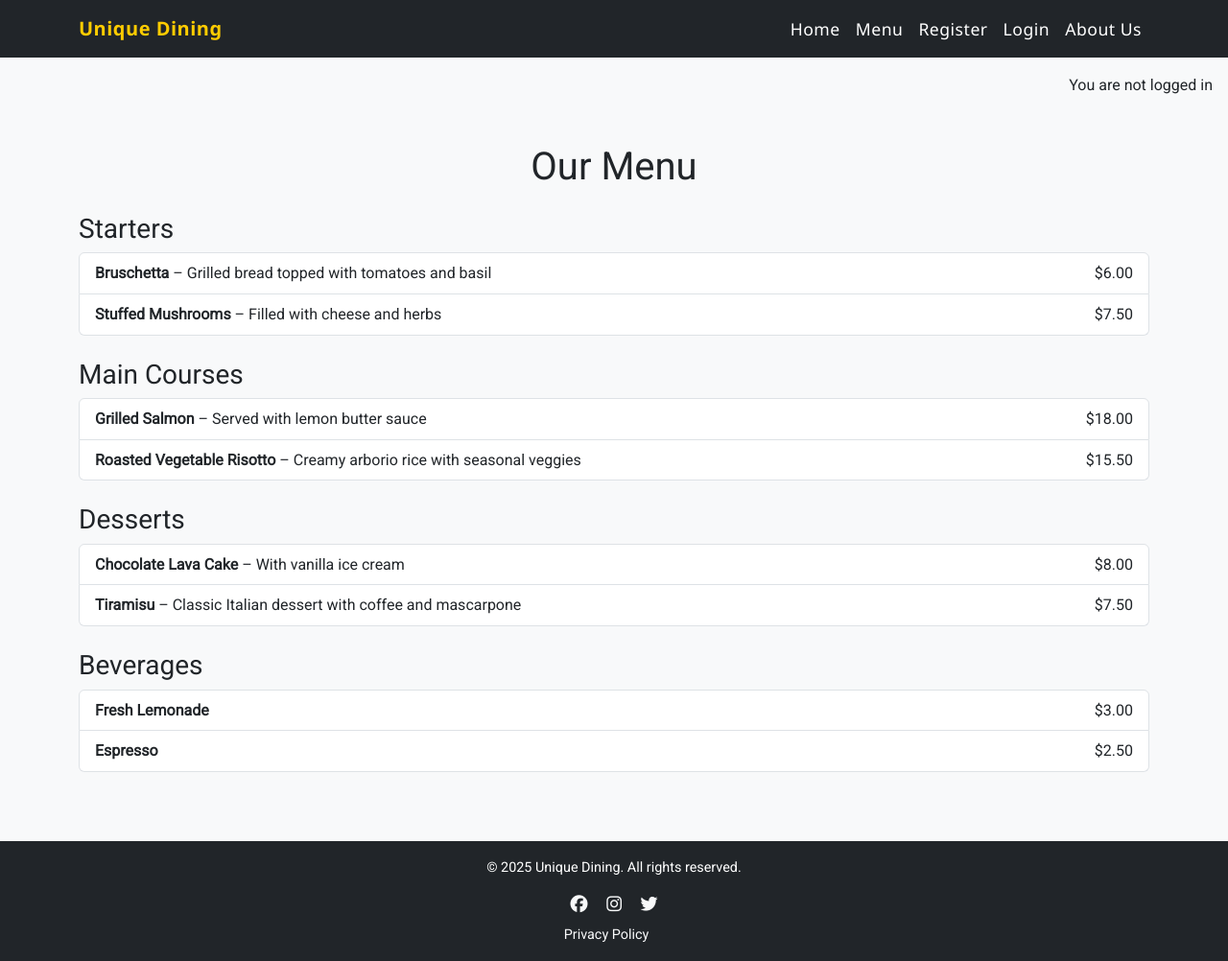
After one commit to sowmya1283/heavenlydining, a Django app: template booktable/templates/booktable/menu.html in a window 1280 px wide. The commit adds this page. Shown: the whole page at 96% size. Run offline with Django 4.2, Linux system fonts and the light colour scheme; the template is opened without the code that fills it, so the values that code supplies are empty.

Commit message:
Updated some links menu, home, about us and footer links

```diff
--- a/booktable/templates/booktable/book_table.html
+++ b/booktable/templates/booktable/book_table.html
@@ -1,6 +1,8 @@
 {% extends "base.html" %}
 {% load static %}
-
+{% block extra_head %}
+<link rel="stylesheet" href="{% static 'css/style.css' %}">
+{% endblock extra_head %}
 {% block title %}Book a Table{% endblock %}
 
 {% block content %}
--- a/booktable/templates/booktable/booktable_list.html
+++ b/booktable/templates/booktable/booktable_list.html
@@ -1,5 +1,8 @@
 {% extends 'base.html' %}
-
+{% load static %}
+{% block extra_head %}
+<link rel="stylesheet" href="{% static 'css/style.css' %}">
+{% endblock extra_head %}
 {% block content %}
 
 <div class="container">
--- a/booktable/templates/booktable/confirm_delete.html
+++ b/booktable/templates/booktable/confirm_delete.html
@@ -2,7 +2,7 @@
 {% load static %}
 
 {% block extra_head %}
-<link rel="stylesheet" href="{% static 'css/user_profile.css' %}">
+<link rel="stylesheet" href="{% static 'css/style.css' %}">
 {% endblock extra_head %}
 
 {% block title %}
--- a/booktable/templates/booktable/edit_booking.html
+++ b/booktable/templates/booktable/edit_booking.html
@@ -1,4 +1,7 @@
 {% extends "base.html" %}
+{% block extra_head %}
+<link rel="stylesheet" href="{% static 'css/style.css' %}">
+{% endblock extra_head %}
 {% block content %}
 <div class="container mt-4">
     <h2>Edit Your Booking</h2>
--- /dev/null
+++ b/booktable/templates/booktable/menu.html
@@ -0,0 +1,66 @@
+{% extends 'base.html' %}
+
+{% block title %}Welcome to Booking Table{% endblock %}
+
+{% block content %}
+
+<div class="container mt-5">
+    <h1 class="text-center mb-4">Our Menu</h1>
+
+    <div class="mb-4">
+      <h3>Starters</h3>
+      <ul class="list-group">
+        <li class="list-group-item">
+          <strong>Bruschetta</strong> – Grilled bread topped with tomatoes and basil
+          <span class="float-end">$6.00</span>
+        </li>
+        <li class="list-group-item">
+          <strong>Stuffed Mushrooms</strong> – Filled with cheese and herbs
+          <span class="float-end">$7.50</span>
+        </li>
+      </ul>
+    </div>
+
+    <div class="mb-4">
+      <h3>Main Courses</h3>
+      <ul class="list-group">
+        <li class="list-group-item">
+          <strong>Grilled Salmon</strong> – Served with lemon butter sauce
+          <span class="float-end">$18.00</span>
+        </li>
+        <li class="list-group-item">
+          <strong>Roasted Vegetable Risotto</strong> – Creamy arborio rice with seasonal veggies
+          <span class="float-end">$15.50</span>
+        </li>
+      </ul>
+    </div>
+
+    <div class="mb-4">
+      <h3>Desserts</h3>
+      <ul class="list-group">
+        <li class="list-group-item">
+          <strong>Chocolate Lava Cake</strong> – With vanilla ice cream
+          <span class="float-end">$8.00</span>
+        </li>
+        <li class="list-group-item">
+          <strong>Tiramisu</strong> – Classic Italian dessert with coffee and mascarpone
+          <span class="float-end">$7.50</span>
+        </li>
+      </ul>
+    </div>
+
+    <div class="mb-4">
+      <h3>Beverages</h3>
+      <ul class="list-group">
+        <li class="list-group-item">
+          <strong>Fresh Lemonade</strong>
+          <span class="float-end">$3.00</span>
+        </li>
+        <li class="list-group-item">
+          <strong>Espresso</strong>
+          <span class="float-end">$2.50</span>
+        </li>
+      </ul>
+    </div>
+  </div>
+{% endblock %}
--- a/booktable/templates/booktable/user_profile.html
+++ b/booktable/templates/booktable/user_profile.html
@@ -4,14 +4,14 @@
 
 {% block extra_head %}
 
-<link rel="stylesheet" href="{% static 'css/user_profile.css' %}">
+<link rel="stylesheet" href="{% static 'css/style.css' %}">
 {% endblock extra_head %}
 
 {% block title %} User Profile - {{ user.username }} {% endblock title %}
 
 {% block content %}
 <div class="container mt-5">
-  <h2 class="mb-4">Welcome, {{ user.first_name }}!</h2>
+  <h2 class="mb-4">Welcome, {{ user.username }}!</h2>
   <div class="card mb-4">
     <div class="card-header bg-primary text-white">
       <h5 class="mb-0">User Details</h5>
@@ -21,7 +21,7 @@
       <p><strong>Email:</strong> {{ user.email }}</p>
       <p><strong>First Name:</strong> {{ user.first_name }}</p>
       <p><strong>Last Name:</strong> {{ user.last_name }}</p>
-      <!-- Add more profile fields if you have any, for example: -->
+
       {% if user_profile.phone %}
       <p><strong>Phone:</strong> {{ user_profile.phone }}</p>
       {% endif %}
--- a/templates/base.html
+++ b/templates/base.html
@@ -11,7 +11,7 @@
 
 <head>
     <meta charset="UTF-8">
-    <title>{% block title %}Heavenly Dining{% endblock %}</title>
+    <title>{% block title %}Unique Dining{% endblock %}</title>
     <meta name="viewport" content="width=device-width, initial-scale=1">
 
     <!-- Bootstrap 5 CSS -->
@@ -22,25 +22,23 @@
 
     <!-- Custom CSS -->
     <link rel="stylesheet" href="{% static 'css/style.css' %}">
+
+    <link href="https://cdnjs.cloudflare.com/ajax/libs/font-awesome/6.5.0/css/all.min.css" rel="stylesheet">
 </head>
 
 <body class="d-flex flex-column min-vh-100">
     <!-- Navigation Bar -->
     <nav class="navbar navbar-expand-lg navbar-dark bg-dark py-2">
         <div class="container">
-            <a class="navbar-brand" href="">Heavenly Dining</a>
+            <a class="navbar-brand" href="">Unique Dining</a>
             <button class="navbar-toggler" type="button" data-bs-toggle="collapse" data-bs-target="#navbarNav">
                 <span class="navbar-toggler-icon"></span>
             </button>
 
             <div class="collapse navbar-collapse" id="navbarNav">
                 <ul class="navbar-nav ms-auto">
-                    <li class="nav-item">
-                        <a class="nav-link" href="">Home</a>
-                    </li>
-                    <li class="nav-item">
-                        <a class="nav-link" href="">Menu</a>
-                    </li>
+                    <li class="nav-item"><a class="nav-link" href="{% url 'home' %}">Home</a></li>
+                    <li class="nav-item"><a class="nav-link" href="{% url 'menu' %}">Menu</a></li>
 
                     {% if user.is_authenticated %}
                     <li class="nav-item">
@@ -50,7 +48,7 @@
                         <a class="nav-link {% if request.path == book_url %}active{% endif %}" aria-current="page"
                             href="{% url 'booking_list' %}">View Bookings</a>
                     <li class="nav-item">
-                        <a class="nav-link" href="{% url 'user_profile'  user.username %}" >My Profile</a>
+                        <a class="nav-link" href="{% url 'user_profile'  user.username %}">My Profile</a>
                     </li>
                     <li class="nav-item">
                         <a class="nav-link {% if request.path == logout_url %}active{% endif %}" aria-current="page"
@@ -66,9 +64,9 @@
                             href="{% url 'account_login' %}">Login</a>
                     </li>
                     {% endif %}
-                    <li class="nav-item">
-                        <a class="nav-link" href="">About Us</a>
-                    </li>
+
+                        <li class="nav-item"><a class="nav-link" href="{% url 'aboutus' %}">About Us</a></li>
+
                 </ul>
             </div>
         </div>
@@ -90,14 +88,27 @@
 
     <!-- Footer -->
     <footer class="bg-dark text-white text-center py-3 mt-5">
-        <div class="container">
-            <p> {% block copyright %}&copy; 2025 UniqueDining. All rights reserved.{% endblock copyright %}</p>
-            <p>
-                <a href="/about">Facebook</a> |
-                <a href="/contact">Instagram</a> |
-                <a href="/privacy">Privacy Policy</a>
-            </p>
-        </div>
+        <div class="container text-center">
+            <p>&copy; 2025 Unique Dining. All rights reserved.</p>
+
+            <div class="mb-2">
+              <!-- Social media icons with links -->
+              <a href="https://facebook.com/heavenlydining" target="_blank" class="text-light me-3">
+                <i class="fab fa-facebook fa-lg"></i>
+              </a>
+              <a href="https://instagram.com/heavenlydining" target="_blank" class="text-light me-3">
+                <i class="fab fa-instagram fa-lg"></i>
+              </a>
+              <a href="https://twitter.com/heavenlydining" target="_blank" class="text-light">
+                <i class="fab fa-twitter fa-lg"></i>
+              </a>
+            </div>
+
+            <div>
+              <!-- Privacy and Terms links -->
+              <a href="{% url 'privacy_policy' %}" class="text-light me-3">Privacy Policy</a>
+            </div>
+          </div>
     </footer>
 
     <!-- Bootstrap JS -->
```
Also changed, not shown: booktable/templates/booktable/aboutus.html (added, +33 -0 lines), booktable/templates/booktable/home.html (deleted, +0 -19 lines), booktable/templates/booktable/privacy_policy.html (added, +9 -0 lines), booktable/urls.py (+5 -2 lines), booktable/views.py (+17 -0 lines).
